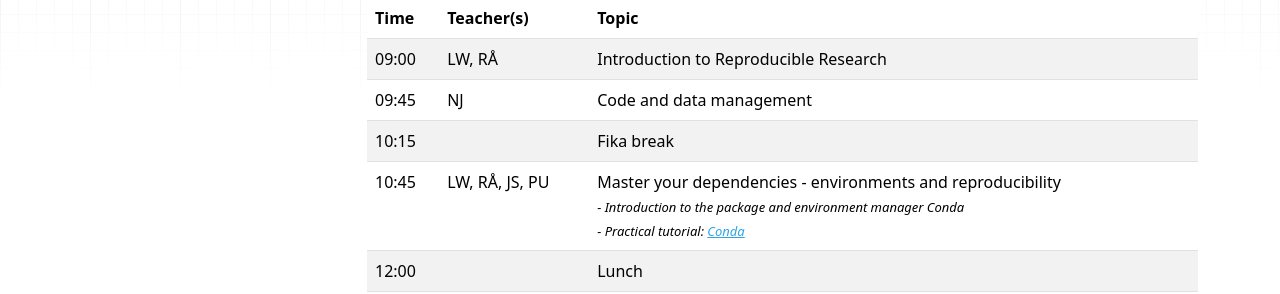
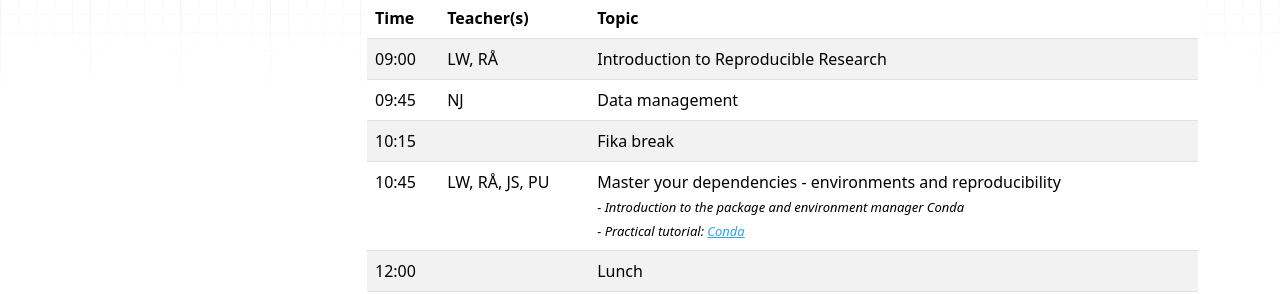
Before and after one commit to NBISweden/workshop-reproducible-research, an MkDocs documentation site: the page built from docs/schedule.md, in a window 1280 px wide and 900 px high. Shown: the part 220-514 px from the top of the window. Built offline with MkDocs 1.6.1, drawn with Linux system fonts in a browser that asks for light colours; nearby versions of some CDN libraries; old or Windows-style settings are respelled for this version of MkDocs.

Commit message:
schedule

```diff
--- a/docs/schedule.md
+++ b/docs/schedule.md
@@ -22,7 +22,7 @@ The course will be in rooms Air/Fire at SciLifeLab, Stockholm (see [travel info]
   <tr>
     <td> <font size="3"> 09:45 </td>
     <td> <font size="3"> NJ </td>
-    <td> <font size="3"> Code and data management </td>
+    <td> <font size="3"> Data management </td>
   </tr>
   <tr>
     <td> <font size="3"> 10:15 </td>
```
